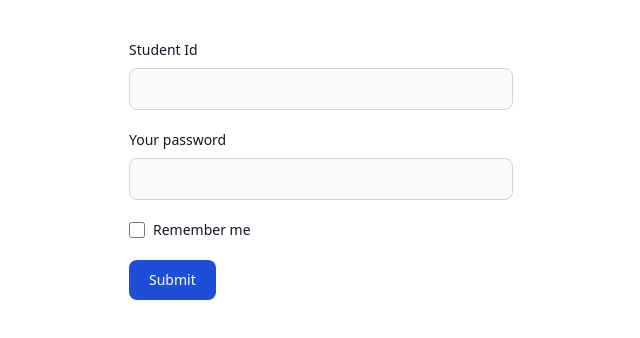
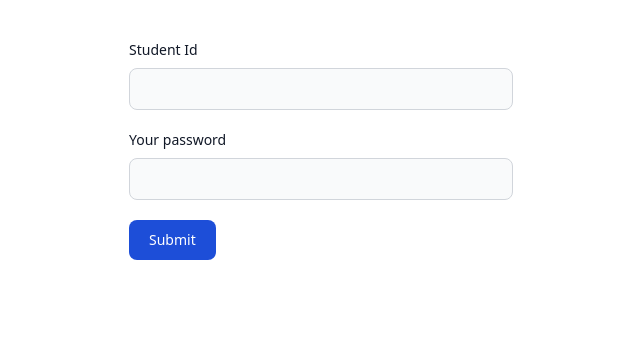
Before and after one commit to Par-02/codebusters, a Next.js app: page /LoginForParent in a window 1280 px wide. Shown: the top 338 px of the page, without its empty margins (319-959 px from the left). Built offline with nearby package versions, Linux system fonts and the light colour scheme.

Commit message:
submit logic

```diff
--- a/pages/LoginForParent.jsx
+++ b/pages/LoginForParent.jsx
@@ -1,24 +1,41 @@
-import React from "react";
+import React, { useState } from "react";
+import { router } from "next/router";
 
 export default function LoginForParent() {
+    const [studentId, setStudentId] = useState("");
+    const [password, setPassword] = useState("");
+
+    const handleSubmit = (event) => {
+        event.preventDefault(); // Prevent default form submission behavior
+
+        // Check if both studentId and password are filled
+        if (studentId.trim() !== "" && password.trim() !== "") {
+            // If both fields are filled, navigate to the next page
+            router.push('/parent');
+        } else {
+            // If any of the fields is empty, display an error message or handle it as per your requirement
+            console.log("Please fill in all required fields");
+        }
+    };
+
     return (
         <main>
-            <form className="max-w-sm mx-auto">
+            <form className="max-w-sm mx-auto" onSubmit={handleSubmit}>
 
                 <div className="mb-5 mt-10">
                     <label htmlFor="text" className="block mb-2 text-sm font-medium text-gray-900 dark:text-white">Student Id</label>
-                    <input type="text" id="text" className="bg-gray-50 border border-gray-300 text-gray-900 text-sm rounded-lg focus:ring-blue-500 focus:border-blue-500 block w-full p-2.5 dark:bg-gray-700 dark:border-gray-600 dark:placeholder-gray-400 dark:text-white dark:focus:ring-blue-500 dark:focus:border-blue-500" required />
+                    <input type="text" id="text" value={studentId} onChange={(e) => setStudentId(e.target.value)} className="bg-gray-50 border border-gray-300 text-gray-900 text-sm rounded-lg focus:ring-blue-500 focus:border-blue-500 block w-full p-2.5 dark:bg-gray-700 dark:border-gray-600 dark:placeholder-gray-400 dark:text-white dark:focus:ring-blue-500 dark:focus:border-blue-500" required />
                 </div>
                 <div className="mb-5">
                     <label htmlFor="password" className="block mb-2 text-sm font-medium text-gray-900 dark:text-white">Your password</label>
-                    <input type="password" id="password" className="bg-gray-50 border border-gray-300 text-gray-900 text-sm rounded-lg focus:ring-blue-500 focus:border-blue-500 block w-full p-2.5 dark:bg-gray-700 dark:border-gray-600 dark:placeholder-gray-400 dark:text-white dark:focus:ring-blue-500 dark:focus:border-blue-500" required />
+                    <input type="password" id="password" value={password} onChange={(e) => setPassword(e.target.value)} className="bg-gray-50 border border-gray-300 text-gray-900 text-sm rounded-lg focus:ring-blue-500 focus:border-blue-500 block w-full p-2.5 dark:bg-gray-700 dark:border-gray-600 dark:placeholder-gray-400 dark:text-white dark:focus:ring-blue-500 dark:focus:border-blue-500" required />
                 </div>
-                <div className="flex items-start mb-5">
+                {/* <div className="flex items-start mb-5">
                     <div className="flex items-center h-5">
                         <input id="remember" type="checkbox" value="" className="w-4 h-4 border border-gray-300 rounded bg-gray-50 focus:ring-3 focus:ring-blue-300 dark:bg-gray-700 dark:border-gray-600 dark:focus:ring-blue-600 dark:ring-offset-gray-800 dark:focus:ring-offset-gray-800" required />
                     </div>
                     <label htmlFor="remember" className="ms-2 text-sm font-medium text-gray-900 dark:text-gray-300">Remember me</label>
-                </div>
+                </div> */}
                 <button type="submit" className="text-white bg-blue-700 hover:bg-blue-800 focus:ring-4 focus:outline-none focus:ring-blue-300 font-medium rounded-lg text-sm w-full sm:w-auto px-5 py-2.5 text-center dark:bg-blue-600 dark:hover:bg-blue-700 dark:focus:ring-blue-800">Submit</button>
             </form>
         </main>
--- a/pages/LoginForTeacher.js
+++ b/pages/LoginForTeacher.js
@@ -1,24 +1,40 @@
-import React from "react";
+import React, { useState } from "react";
+import { router } from "next/router";
 
 export default function LoginForTeacher() {
+    const [teacherId, setTeacherId] = useState("");
+    const [password, setPassword] = useState("");
+
+    const handleSubmit = (event) => {
+        event.preventDefault(); // Prevent default form submission behavior
+
+        // Check if both teacherId and password are filled
+        if (teacherId.trim() !== "" && password.trim() !== "") {
+            // If both fields are filled, navigate to the next page
+            router.push('/teacher');
+        } else {
+            // If any of the fields is empty, display an error message or handle it as per your requirement
+            console.log("Please fill in all required fields");
+        }
+    };
+
     return (
         <main>
-            <form className="max-w-sm mx-auto">
-
+            <form className="max-w-sm mx-auto" onSubmit={handleSubmit}>
                 <div className="mb-5 mt-10">
                     <label htmlFor="text" className="block mb-2 text-sm font-medium text-gray-900 dark:text-white">Teacher Id</label>
-                    <input type="text" id="text" className="bg-gray-50 border border-gray-300 text-gray-900 text-sm rounded-lg focus:ring-blue-500 focus:border-blue-500 block w-full p-2.5 dark:bg-gray-700 dark:border-gray-600 dark:placeholder-gray-400 dark:text-white dark:focus:ring-blue-500 dark:focus:border-blue-500" required />
+                    <input type="text" id="text" value={teacherId} onChange={(e) => setTeacherId(e.target.value)} className="bg-gray-50 border border-gray-300 text-gray-900 text-sm rounded-lg focus:ring-blue-500 focus:border-blue-500 block w-full p-2.5 dark:bg-gray-700 dark:border-gray-600 dark:placeholder-gray-400 dark:text-white dark:focus:ring-blue-500 dark:focus:border-blue-500" required />
                 </div>
                 <div className="mb-5">
                     <label htmlFor="password" className="block mb-2 text-sm font-medium text-gray-900 dark:text-white">Your password</label>
-                    <input type="password" id="password" className="bg-gray-50 border border-gray-300 text-gray-900 text-sm rounded-lg focus:ring-blue-500 focus:border-blue-500 block w-full p-2.5 dark:bg-gray-700 dark:border-gray-600 dark:placeholder-gray-400 dark:text-white dark:focus:ring-blue-500 dark:focus:border-blue-500" required />
+                    <input type="password" id="password" value={password} onChange={(e) => setPassword(e.target.value)} className="bg-gray-50 border border-gray-300 text-gray-900 text-sm rounded-lg focus:ring-blue-500 focus:border-blue-500 block w-full p-2.5 dark:bg-gray-700 dark:border-gray-600 dark:placeholder-gray-400 dark:text-white dark:focus:ring-blue-500 dark:focus:border-blue-500" required />
                 </div>
-                <div className="flex items-start mb-5">
+                {/* <div className="flex items-start mb-5">
                     <div className="flex items-center h-5">
                         <input id="remember" type="checkbox" value="" className="w-4 h-4 border border-gray-300 rounded bg-gray-50 focus:ring-3 focus:ring-blue-300 dark:bg-gray-700 dark:border-gray-600 dark:focus:ring-blue-600 dark:ring-offset-gray-800 dark:focus:ring-offset-gray-800" required />
                     </div>
                     <label htmlFor="remember" className="ms-2 text-sm font-medium text-gray-900 dark:text-gray-300">Remember me</label>
-                </div>
+                </div> */}
                 <button type="submit" className="text-white bg-blue-700 hover:bg-blue-800 focus:ring-4 focus:outline-none focus:ring-blue-300 font-medium rounded-lg text-sm w-full sm:w-auto px-5 py-2.5 text-center dark:bg-blue-600 dark:hover:bg-blue-700 dark:focus:ring-blue-800">Submit</button>
             </form>
         </main>
--- /dev/null
+++ b/pages/parent.jsx
@@ -0,0 +1,16 @@
+import React, { useState } from "react";
+import Sidebar from "../components/Sidebar";
+
+export default function Parent() {
+    const [isOpen,setIsOpen] = useState(false);
+    return (
+        <main>
+            {/* <button data-drawer-target="logo-sidebar" data-drawer-toggle="logo-sidebar" aria-controls="logo-sidebar" type="button" className="inline-flex items-center p-2 mt-2 ms-3 text-sm text-gray-500 rounded-lg sm:hidden hover:bg-gray-100 focus:outline-none focus:ring-2 focus:ring-gray-200 dark:text-gray-400 dark:hover:bg-gray-700 dark:focus:ring-gray-600">
+                <span className="sr-only">Open sidebar</span>
+            </button> */}
+
+
+
+        </main>
+    );
+}
```
